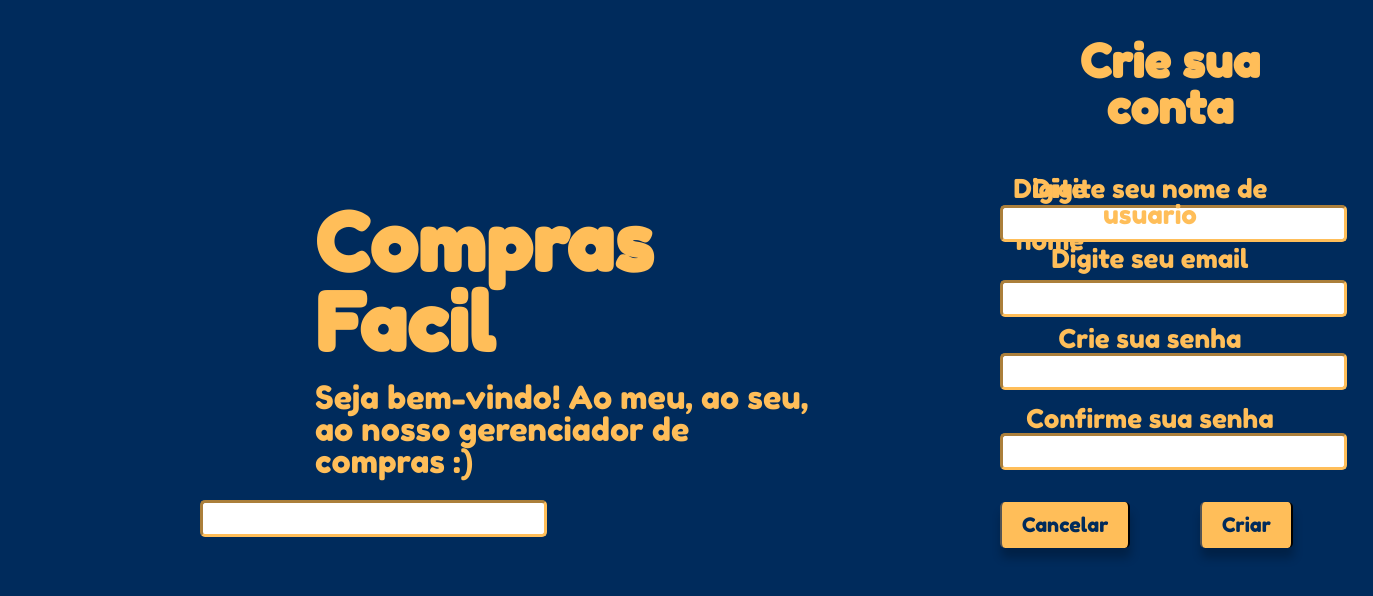
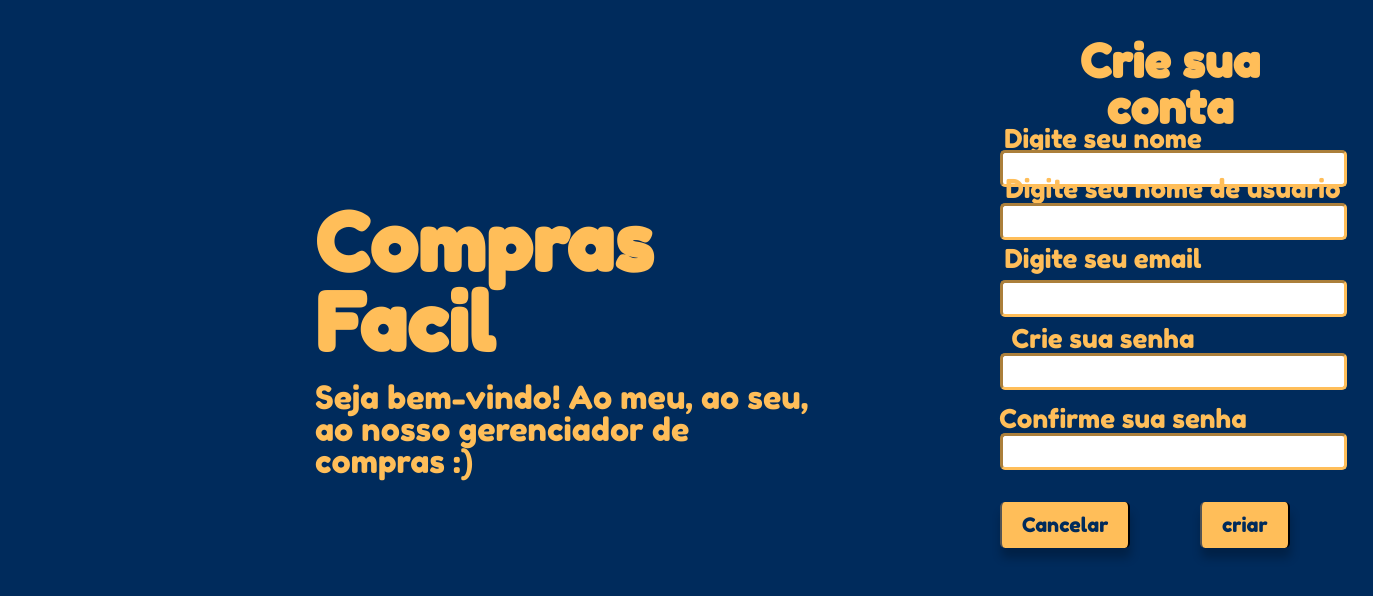
Before and after one commit to Maelyly/Projeto-Engenharia, a React (Create React App) app in the folder frontend/: page /cadastro in a window 1280 px wide. Shown: the top 596 px of the page, 1373 px wide, since content can reach past the window. Built offline with nearby package versions, Linux system fonts and the light colour scheme.

Commit message:
cadastro att

```diff
--- a/frontend/src/components/App.js
+++ b/frontend/src/components/App.js
@@ -6,18 +6,18 @@ import Us from './Users/us'
 import Cadastro from './cadastro/cadastro';
 import Login from './login/login';
 import Routers from './routers';
+import {AuthContextProvider} from '../store/authContext';
 
 function App() {
   const [token, setToken] = useState();
 
-//if(!token){
-  //return <Login setToken = {setToken}/>
-//}
 
   return (
+    <AuthContextProvider>
     <div className="App">
       <Routers/>
     </div>
+    </AuthContextProvider>
   );
 }
 
--- a/frontend/src/components/cadastro/cadastro.css
+++ b/frontend/src/components/cadastro/cadastro.css
@@ -32,18 +32,6 @@
   }
 
   .nome-cadastro {
-      width: 100px;
-      color: #ffbe59;
-      text-align: center;
-      font-family: "Fredoka One";
-      font-size: 26px;
-      letter-spacing: 0px;
-      line-height: 1;
-      position: absolute;left: 1000px; top: 150px;
-
-    }
-
-  .user_name-cadastro{
       width: 300px;
       color: #ffbe59;
       text-align: center;
@@ -51,7 +39,20 @@
       font-size: 26px;
       letter-spacing: 0px;
       line-height: 1;
-      position: absolute;left: 1000px; top: 150px;
+      position: absolute;left: 953px; top: 100px;
+      align-self: left;
+
+    }
+
+  .user_name-cadastro{
+      width: 400px;
+      color: #ffbe59;
+      text-align: center;
+      font-family: "Fredoka One";
+      font-size: 26px;
+      letter-spacing: 0px;
+      line-height: 1;
+      position: absolute;left: 973px; top: 150px;
   }
 
     .email-cadastro {
@@ -62,7 +63,8 @@
       font-size: 26px;
       letter-spacing: 0px;
       line-height: 1;
-      position: absolute;left: 1000px; top: 220px;
+      position: absolute;left: 953px; top: 220px;
+
     }
 
     .senha-cadastro {
@@ -73,7 +75,7 @@
         font-size: 26px;
         letter-spacing: 0px;
         line-height: 1;
-        position: absolute;left: 1000px; top: 300px;
+        position: absolute;left: 953px; top: 300px;
       }
 
 
@@ -85,7 +87,7 @@
         font-size: 26px;
         letter-spacing: 0px;
         line-height: 1;
-        position: absolute;left: 1000px; top: 380px;
+        position: absolute;left: 973px; top: 380px;
       }
 
 
@@ -119,10 +121,10 @@
       position: absolute;left: 1000px; top: 280px;
     }
     .posicaoNomeCadastro{
-      position: absolute;left: 1000px; top: 205px;
+      position: absolute;left: 1000px; top: 150px;
     }
     .posicaoUser_name{
-      position: absolute; left: 200px; top: 500px;
+      position: absolute; left: 1000px; top: 203px;
     }
     .posicaoSenhaCadastro{
         position: absolute;left: 1000px; top: 353px;
--- a/frontend/src/components/cadastro/cadastroForm.js
+++ b/frontend/src/components/cadastro/cadastroForm.js
@@ -10,7 +10,7 @@ export default function CadastroForm(){
     const [email,setEmail] = useState('');
     const [senha,setSenha] = useState('');
     const [senha2,setSenha2] = useState('');
-    const apiUrl = ("http://localhost:8000/users");
+
 
     const changeHandlerNome = (event) => {
         setNome(event.target.value);
@@ -49,11 +49,13 @@ export default function CadastroForm(){
         else{
             const response = await api.post('create/user', userData);
             console.log('Response:', response.userData);
+
         }
     }
 
     return(
         <form className = "box" onSubmit= {handleSubmit}>
+            <div>
                 <label>
                     <p className = "nome-cadastro">Digite seu nome</p>
                     <input type="text"  className= "posicaoNomeCadastro" onChange = {changeHandlerNome} />
@@ -74,13 +76,15 @@ export default function CadastroForm(){
                     <p className = "senha-cadastro2">Confirme sua senha</p>
                     <input type="password" className= "posicaoSenhaCadastro2" onChange= {changeHandlerSenha2}/>
                 </label>
-
+            </div>
         <div>
             <Link to= "/login">
             <button className = "posicaoBotaoCancelar" >Cancelar</button>
             </Link>
 
-            <button type="submit" className = "posicaoBotaoCriar" >Criar</button>
+            <button type="submit" className = "posicaoBotaoCriar" >
+                criar
+            </button>
 
         </div>
 
--- a/frontend/src/components/home/home.js
+++ b/frontend/src/components/home/home.js
@@ -9,7 +9,7 @@ export default function Home() {
     <h2 className="titulo1">Compras Facil</h2>
     <img src={logo} alt="logo" className="LogoHome" />
 
-    <StickyHeadTable/>
+      <StickyHeadTable/>
     </div>
 
   );
--- a/frontend/src/components/login/loginForm.js
+++ b/frontend/src/components/login/loginForm.js
@@ -1,13 +1,14 @@
-import React,{useEffect,useState} from 'react';
+import React,{useEffect,useState,useContext} from 'react';
 import './login.css';
 import {Link } from "react-router-dom";
 import axios from 'axios';
 import api from '../../services/api';
+import AuthContext from '../../store/authContext';
 
 export default function LoginForm(){
     const [email,setEmail] = useState('');
     const [senha,setSenha] = useState('');
-    const apiUrl = ("http://localhost:8000/users");
+    const authCtx = useContext(AuthContext);
 
 
     const changeHandlerEmail = (event) => {
@@ -36,9 +37,16 @@ export default function LoginForm(){
             password : senha,
         }
         console.log(userData);
-        const response = await api.post('auth/login', userData);
-        console.log('Response:', response.userData);
-        console.log(response)
+        try{
+            const response = await api.post('auth/login', userData)
+            authCtx.login(response)
+            console.log('Response:', response.userData);
+            console.log(response)
+        }catch(error){
+            console.error(error)
+        }
+
+
     }
 
     return(
--- /dev/null
+++ b/frontend/src/store/authContext.js
@@ -0,0 +1,37 @@
+import React, {useState} from 'react';
+
+const AuthContext = React.createContext({
+    token: '',
+    isLoggedIn : false,
+    login : (token) => {},
+    logout : () => {},
+
+});
+
+export function AuthContextProvider(props){
+    const [token,setToken] = useState(null)
+
+    const userIsLoggedIn = !!token;
+
+    function loginHandler(token){
+        setToken(token);
+    };
+
+    function logoutHandle(){
+        setToken(null);
+    };
+
+    const contextValue = {
+        token: token,
+        isLoggedIn : userIsLoggedIn,
+        login : loginHandler,
+        logout : logoutHandle,
+    };
+
+    return ( <AuthContext.Provider value = {contextValue}>
+            {props.children}
+        </AuthContext.Provider>
+    )
+};
+
+export default AuthContext;
```
Also changed, not shown: frontend/src/index.js (+6 -3 lines), 1 other file (tests, documents, lock files or other folders). Lines whose indentation alone changed are shown as unchanged.
